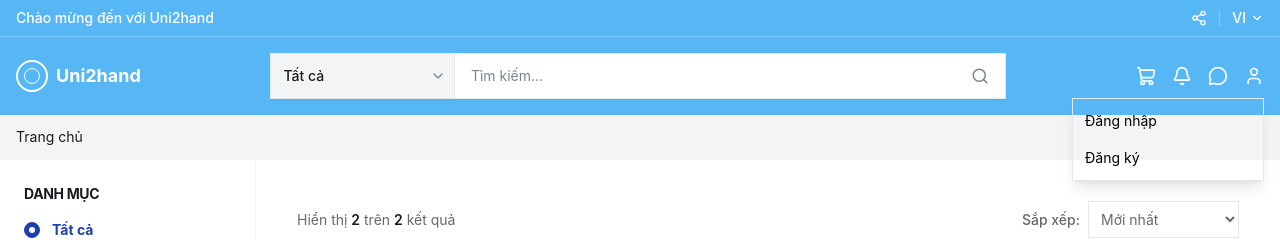
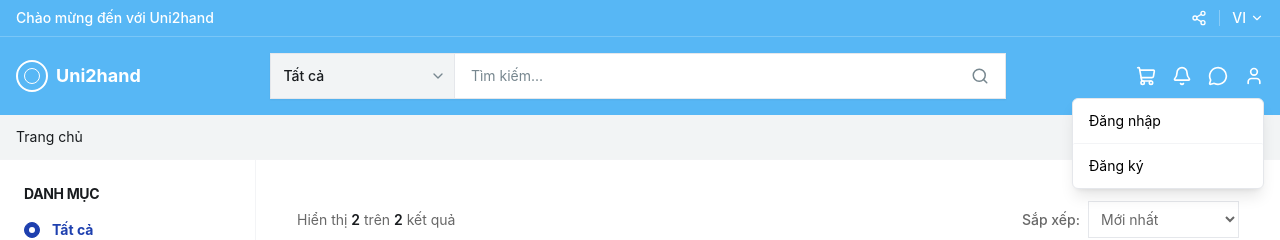
Before and after one commit to MrCopperrrr/Secondhand_Ecommerce, a React (Vite) app in the folder client/: page / in a window 1280 px wide. Both pictures are taken after a click on the button 1254 px from the left and 76 px from the top of the page. Shown: the top 240 px of the page. Built offline with nearby package versions, Linux system fonts and the light colour scheme.

Commit message:
style: fix dropdown transparency and implement auto-close on navigation

```diff
--- a/client/src/components/common/Navbar.tsx
+++ b/client/src/components/common/Navbar.tsx
@@ -115,22 +115,22 @@ const Navbar: React.FC = () => {
                   <User size={20} className="text-[#FFFFFF]" />
                 </button>
               </DropdownMenuTrigger>
-              <DropdownMenuContent align="end" className="w-48 rounded-none border-gray-200 shadow-lg mt-2">
+              <DropdownMenuContent align="end" className="w-48 bg-white border-gray-200 shadow-lg mt-2 p-0">
                 {!isLoggedIn ? (
                   <>
-                    <DropdownMenuItem className="cursor-pointer py-2 focus:bg-gray-100 rounded-none">
-                      <Link to="/login" className="w-full h-full">Đăng nhập</Link>
+                    <DropdownMenuItem asChild className="cursor-pointer py-3 px-4 focus:bg-gray-100 outline-none">
+                      <Link to="/login">Đăng nhập</Link>
                     </DropdownMenuItem>
-                    <DropdownMenuItem className="cursor-pointer py-2 focus:bg-gray-100 rounded-none border-t border-gray-100">
-                      <Link to="/register" className="w-full h-full">Đăng ký</Link>
+                    <DropdownMenuItem asChild className="cursor-pointer py-3 px-4 focus:bg-gray-100 outline-none border-t border-gray-100">
+                      <Link to="/register">Đăng ký</Link>
                     </DropdownMenuItem>
                   </>
                 ) : (
                   <>
-                    <DropdownMenuItem className="cursor-pointer py-2 focus:bg-gray-100 rounded-none">
-                      <Link to="/profile" className="w-full h-full">Hồ sơ của tôi</Link>
+                    <DropdownMenuItem asChild className="cursor-pointer py-3 px-4 focus:bg-gray-100 outline-none">
+                      <Link to="/profile">Hồ sơ của tôi</Link>
                     </DropdownMenuItem>
-                    <DropdownMenuItem className="cursor-pointer py-2 focus:bg-gray-100 rounded-none border-t border-gray-100 text-red-600">
+                    <DropdownMenuItem className="cursor-pointer py-3 px-4 focus:bg-gray-100 outline-none border-t border-gray-100 text-red-600">
                       Đăng xuất
                     </DropdownMenuItem>
                   </>
--- a/client/src/components/ui/dropdown-menu.tsx
+++ b/client/src/components/ui/dropdown-menu.tsx
@@ -42,7 +42,7 @@ function DropdownMenuContent({
         data-slot="dropdown-menu-content"
         sideOffset={sideOffset}
         className={cn(
-          'bg-popover text-popover-foreground data-[state=open]:animate-in data-[state=closed]:animate-out data-[state=closed]:fade-out-0 data-[state=open]:fade-in-0 data-[state=closed]:zoom-out-95 data-[state=open]:zoom-in-95 data-[side=bottom]:slide-in-from-top-2 data-[side=left]:slide-in-from-right-2 data-[side=right]:slide-in-from-left-2 data-[side=top]:slide-in-from-bottom-2 z-50 max-h-(--radix-dropdown-menu-content-available-height) min-w-[8rem] origin-(--radix-dropdown-menu-content-transform-origin) overflow-x-hidden overflow-y-auto rounded-md border p-1 shadow-md',
+          'bg-white text-black data-[state=open]:animate-in data-[state=closed]:animate-out data-[state=closed]:fade-out-0 data-[state=open]:fade-in-0 data-[state=closed]:zoom-out-95 data-[state=open]:zoom-in-95 data-[side=bottom]:slide-in-from-top-2 data-[side=left]:slide-in-from-right-2 data-[side=right]:slide-in-from-left-2 data-[side=top]:slide-in-from-bottom-2 z-50 max-h-(--radix-dropdown-menu-content-available-height) min-w-[8rem] origin-(--radix-dropdown-menu-content-transform-origin) overflow-x-hidden overflow-y-auto rounded-md border border-gray-200 p-1 shadow-md',
           className,
         )}
         {...props}
```
